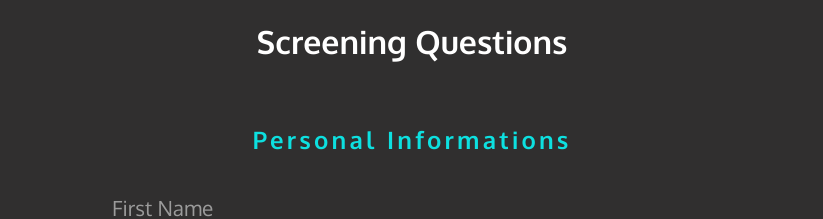
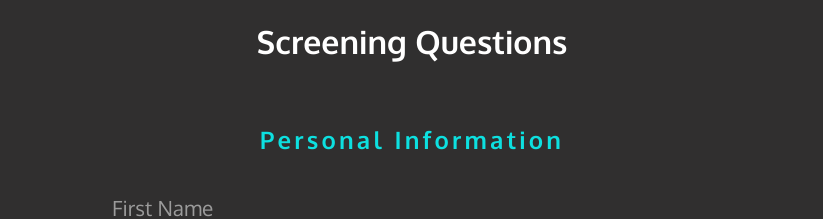
Before and after one commit to Francesco99975/cataldi_covid_questionnaire-pwa, an Angular app: page /form in a window 1280 px wide. Shown: the top 219 px of the page, without its empty margins (228-1051 px from the left). Built offline with nearby package versions, Linux system fonts and the light colour scheme.

Commit message:
added minor adjustments

```diff
--- a/src/app/screens/covid-form-screen/covid-form-screen.component.html
+++ b/src/app/screens/covid-form-screen/covid-form-screen.component.html
@@ -109,7 +109,7 @@
     <h1 class="title">Screening Questions</h1>
 
     <form class="form__group filed" [formGroup]="form" (ngSubmit)="onSubmit()">
-        <h2 class="category">Personal Informations</h2>
+        <h2 class="category">Personal Information</h2>
 
         <div class="form__group">
             <input class="form__field" type="text" name="fn" id="fn" placeholder="First Name" formControlName="firstName">
--- a/src/app/screens/covid-form-screen/covid-form-screen.component.ts
+++ b/src/app/screens/covid-form-screen/covid-form-screen.component.ts
@@ -76,7 +76,7 @@ export class CovidFormScreenComponent implements OnInit {
       this.loading = true;
       //https://ink-jazzy-cupboard.glitch.me/ccq/mail-dev
       //http://localhost:3000/ccq/mail-dev
-      this.http.post("https://ink-jazzy-cupboard.glitch.me/ccq/mail-dev", this.covidForm.toJSON()).subscribe((response) => {
+      this.http.post("https://ink-jazzy-cupboard.glitch.me/ccq/mail", this.covidForm.toJSON()).subscribe((response) => {
         console.log(response);
 
         let ed = new Date();
--- a/src/app/screens/start-screen/start-screen.component.scss
+++ b/src/app/screens/start-screen/start-screen.component.scss
@@ -42,6 +42,10 @@
   border-radius: 25px;
   padding: 0.6rem;
 
+  img {
+    margin-bottom: 0.3rem;
+  }
+
   span {
     font-size: 2.2rem;
   }
@@ -66,7 +70,7 @@
   background-color: transparent;
   letter-spacing: 1.3rem;
   text-align: center;
-  color: $primary-color;
+  color: black;
   text-transform: uppercase;
   font-weight: bold;
   font-size: 2.2rem;
```
